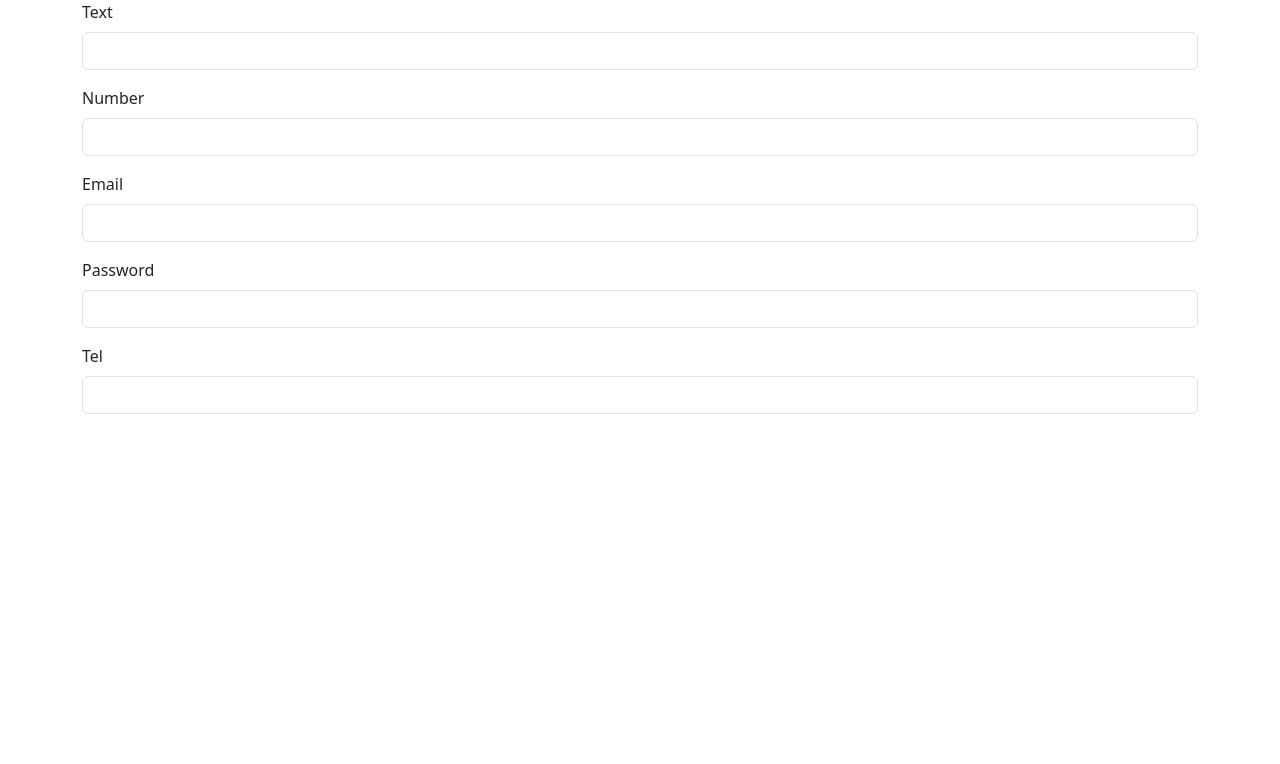
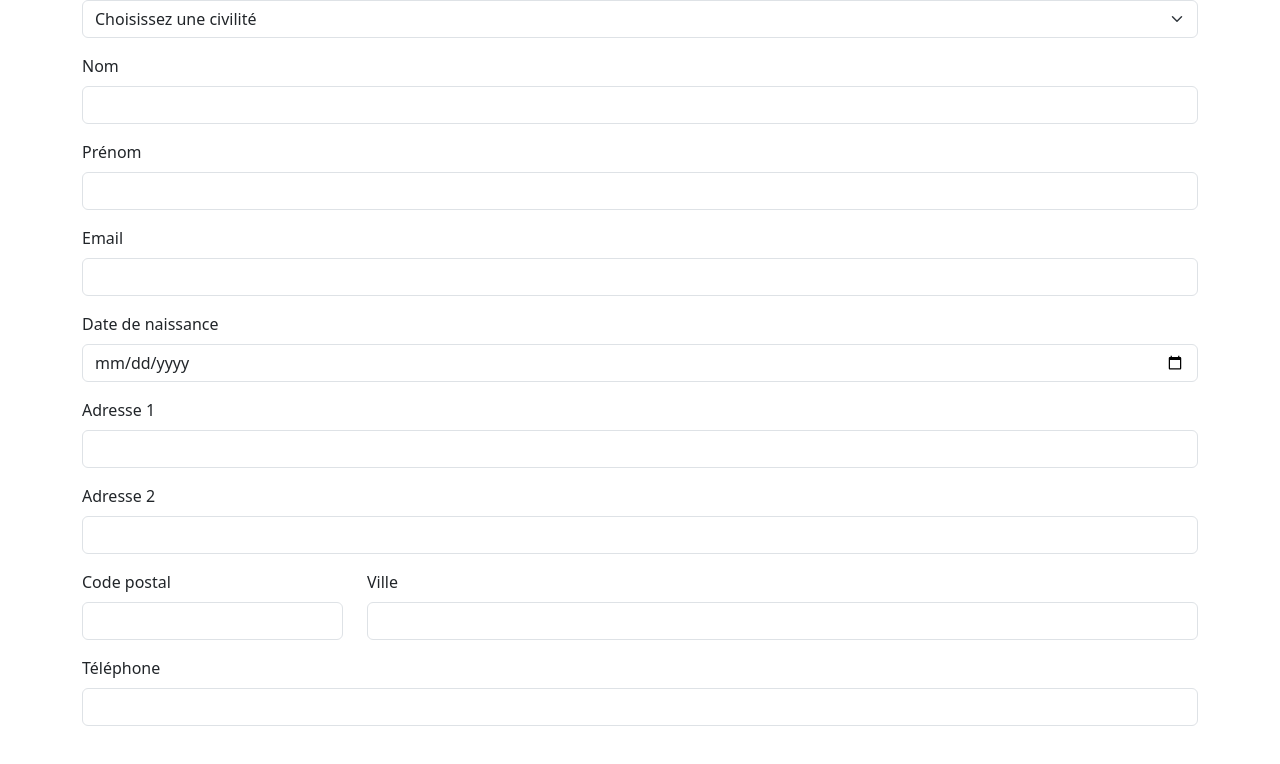
Before and after one commit to netvolutionfr/types-form, a plain HTML site: page index.html in a window 1280 px wide. Drawn offline with nearby package versions, Linux system fonts and the light colour scheme.

Commit message:
Changement formulaire

```diff
--- a/index.html
+++ b/index.html
@@ -12,23 +12,49 @@
 <div class="container">
 <form>
     <div class="mb-3">
-        <label for="text" class="form-label">Text</label>
-        <input type="text" class="form-control" id="text">
+        <select class="form-select" aria-label="Civilité">
+            <option selected>Choisissez une civilité</option>
+            <option value="1">M.</option>
+            <option value="2">Mme</option>
+            <option value="3">Autre</option>
+        </select>
     </div>
     <div class="mb-3">
-        <label for="number" class="form-label">Number</label>
-        <input type="number" class="form-control" id="number">
+        <label for="nom" class="form-label">Nom</label>
+        <input type="text" class="form-control" id="nom" name="nom">
+    </div>
+    <div class="mb-3">
+        <label for="prenom" class="form-label">Prénom</label>
+        <input type="text" class="form-control" id="prenom" name="prenom">
     </div>
     <div class="mb-3">
         <label for="email" class="form-label">Email</label>
         <input type="email" class="form-control" id="email">
     </div>
     <div class="mb-3">
-        <label for="password" class="form-label">Password</label>
-        <input type="password" class="form-control" id="password">
+        <label for="date-naissance" class="form-label">Date de naissance</label>
+        <input type="date" class="form-control" id="date-naissance" name="date-naissance">
     </div>
     <div class="mb-3">
-        <label for="tel" class="form-label">Tel</label>
+        <label for="address1" class="form-label">Adresse 1</label>
+        <input type="text" class="form-control" id="address1" name="address1">
+    </div>
+    <div class="mb-3">
+        <label for="address2" class="form-label">Adresse 2</label>
+        <input type="text" class="form-control" id="address2" name="address2">
+    </div>
+    <div class="row mb-3">
+        <div class="col-3">
+            <label for="zip" class="form-label">Code postal</label>
+            <input type="text" class="form-control" id="zip">
+        </div>
+        <div class="col-9">
+            <label for="city" class="form-label">Ville</label>
+            <input type="text" class="form-control" id="city">
+        </div>
+    </div>
+    <div class="mb-3">
+        <label for="tel" class="form-label">Téléphone</label>
         <input type="tel" class="form-control" id="tel">
     </div>
 </form>
```
